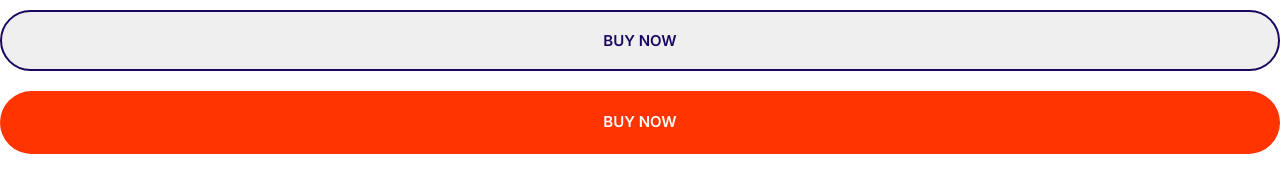
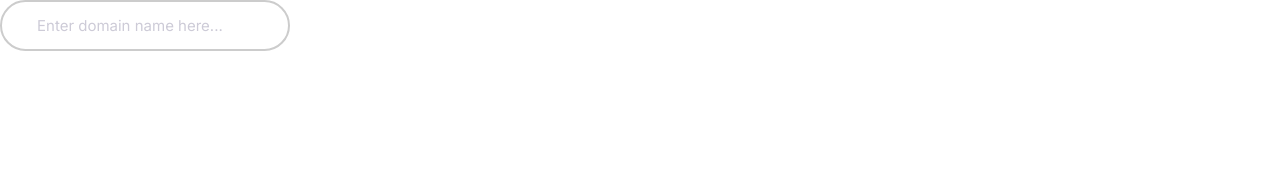
Before and after one commit to santhoshsandy7/Moshify-Project, a plain HTML site: page 9.MOSHIFY/index.html in a window 1280 px wide. Drawn offline with Linux system fonts and the light colour scheme.

Commit message:
Define input styles.

```diff
--- a/9.MOSHIFY/css/styles.css
+++ b/9.MOSHIFY/css/styles.css
@@ -239,3 +239,24 @@ a {
     font-size: 1.5rem;
   }
 }
+
+/* Inputs */
+
+.input {
+  border-radius: 30px;
+  border: 2px solid #ccc;
+  color: var(--color-headings);
+  font-size: 2rem;
+  outline: 0;
+  padding: 1.5rem 3.5rem;
+}
+
+::placeholder {
+  color: #cdcbd7;
+}
+
+@media screen and (min-width: 1024px) {
+  .input {
+    font-size: 1.5rem;
+  }
+}
--- a/9.MOSHIFY/index.html
+++ b/9.MOSHIFY/index.html
@@ -15,7 +15,6 @@
     <title>Document</title>
   </head>
   <body>
-    <button class="btn btn--block btn--outline">Buy Now</button>
-    <a href="#" class="btn btn--accent btn--block">Buy Now</a>
+    <input type="text" class="input" placeholder="Enter domain name here..." />
   </body>
 </html>
```
Also changed, not shown: 9.MOSHIFY/component/inputs.html (added, +1 -0 lines).
